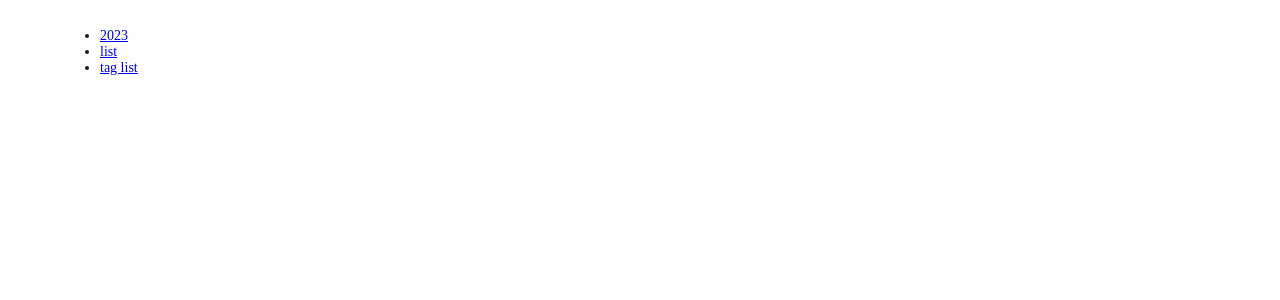
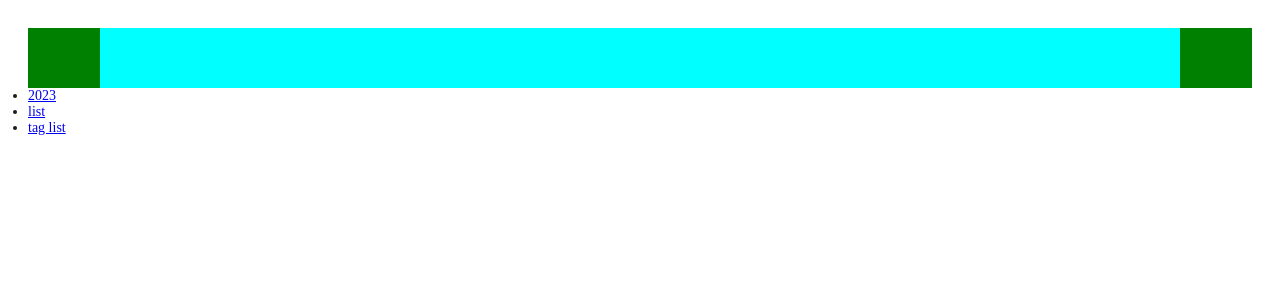
Before and after one commit to gckohaku/CreativeLanguageArchive, a Vue app: page / in a window 1280 px wide. Shown: the top 300 px of the page. Built offline with nearby package versions, Linux system fonts and the light colour scheme.

Commit message:
create header

```diff
--- a/src/App.vue
+++ b/src/App.vue
@@ -1,12 +1,10 @@
 <script setup lang="ts">
 import { RouterLink, RouterView } from 'vue-router';
+import Header from './components/Header.vue';
 </script>
 
 <template>
-  <header>
-    <div class="wrapper">
-    </div>
-  </header>
+	<Header></Header>
 
 	<RouterView />
 </template>
--- a/src/assets/main.css
+++ b/src/assets/main.css
@@ -1,9 +1,14 @@
 @import './base.css';
 
 #app {
-  max-width: 1080px;
-  margin: 0 auto;
-  padding: 2rem;
-  font-weight: normal;
-  color: #1c1c1c;
+	--commonContentWidth: 1080px;
+	max-width: 100%;
+	margin: 0 auto;
+	padding: 2rem;
+	font-weight: normal;
+	color: #1c1c1c;
 }
+
+.page-container {
+	width: var(--commonContentWidth);
+}
--- /dev/null
+++ b/src/components/Header.vue
@@ -0,0 +1,24 @@
+<script setup lang="ts">
+// script here
+</script>
+
+<template>
+	<div class="header-wrapper">
+		<div class="header-container"></div>
+	</div>
+</template>
+
+<style scoped lang="scss">
+.header-wrapper {
+	width: 100%;
+	height: 60px;
+	background-color: green;
+
+	.header-container {
+		margin-inline: auto;
+		width: var(--commonContentWidth);
+		height: 100%;
+		background-color: cyan;
+	}
+}
+</style>
```
Lines whose indentation alone changed are shown as unchanged.
